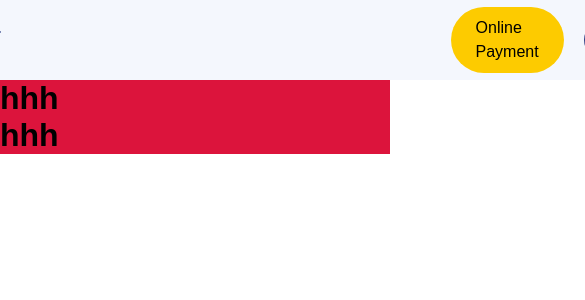
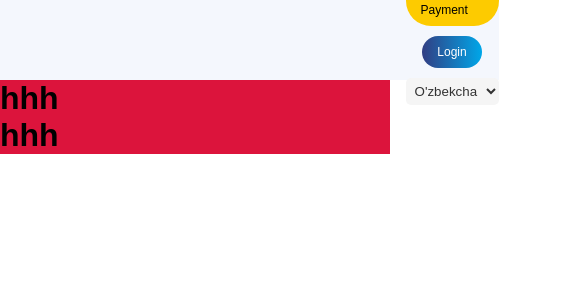
Before and after one commit to zafarbekde/talimrivoj_uz, a React (Vite) app in the folder talimrivoj-uz/: page / in a window 390 px wide. Shown: the top 300 px of the page, 585 px wide, since content can reach past the window. Built offline with nearby package versions, Linux system fonts and the light colour scheme.

Commit message:
responsive

```diff
--- a/talimrivoj-uz/src/components/css/navbar_css/Navbar.css
+++ b/talimrivoj-uz/src/components/css/navbar_css/Navbar.css
@@ -1,3 +1,5 @@
+/* Navbar.css */
+
 nav ul {
   display: flex;
   gap: 40px;
@@ -35,8 +37,7 @@ nav .navbar-right .navbar-link {
   color: #000000;
 }
 
-
- .active {
+nav .active {
   padding: 9px 25px;
   background: linear-gradient(89.52deg, #314085 2.12%, #00A6E8 98.98%);
   border-radius: 35px;
@@ -50,6 +51,7 @@ nav .navbar-right .navbar-link {
 
 .language-section select {
   padding: 5px;
+  outline: none;
   border: none;
   border-radius: 5px;
   background-color: #f5f5f5;
@@ -64,3 +66,45 @@ nav .navbar-right .navbar-link {
 .language-section select:focus {
   border: 1px solid #777;
 }
+
+/* Responsive Styles */
+
+@media (max-width: 768px) {
+  nav ul {
+    flex-direction: column;
+  }
+
+  nav .navbar-right {
+    flex-direction: column;
+    gap: 10px;
+  }
+
+  nav .navbar-right .navbar-link {
+    padding: 7px 20px;
+    font-size: 14px;
+  }
+
+  nav .active {
+    padding: 7px 20px;
+    font-size: 14px;
+  }
+}
+
+@media (max-width: 480px) {
+  nav ul li a {
+    font-size: 16px;
+    line-height: 22px;
+  }
+
+  nav .navbar-right .navbar-link {
+    padding: 7px 15px;
+    font-size: 12px;
+    line-height: 18px;
+  }
+
+  nav .active {
+    padding: 7px 15px;
+    font-size: 12px;
+    line-height: 18px;
+  }
+}
--- a/talimrivoj-uz/src/components/pages/navbar/navbar.jsx
+++ b/talimrivoj-uz/src/components/pages/navbar/navbar.jsx
@@ -15,7 +15,6 @@ const Navbar = () => {
         <a href="#" className="navbar-link">Online Payment</a>
         <a href="#" className="navbar-link-login active">Login</a>
         <div className="language-section">
-        <i className="fas fa-globe"></i>
           <select>
             <option value="uz">O'zbekcha</option>
             <option value="ru">Russian</option>
```
Lines whose indentation alone changed are shown as unchanged.
